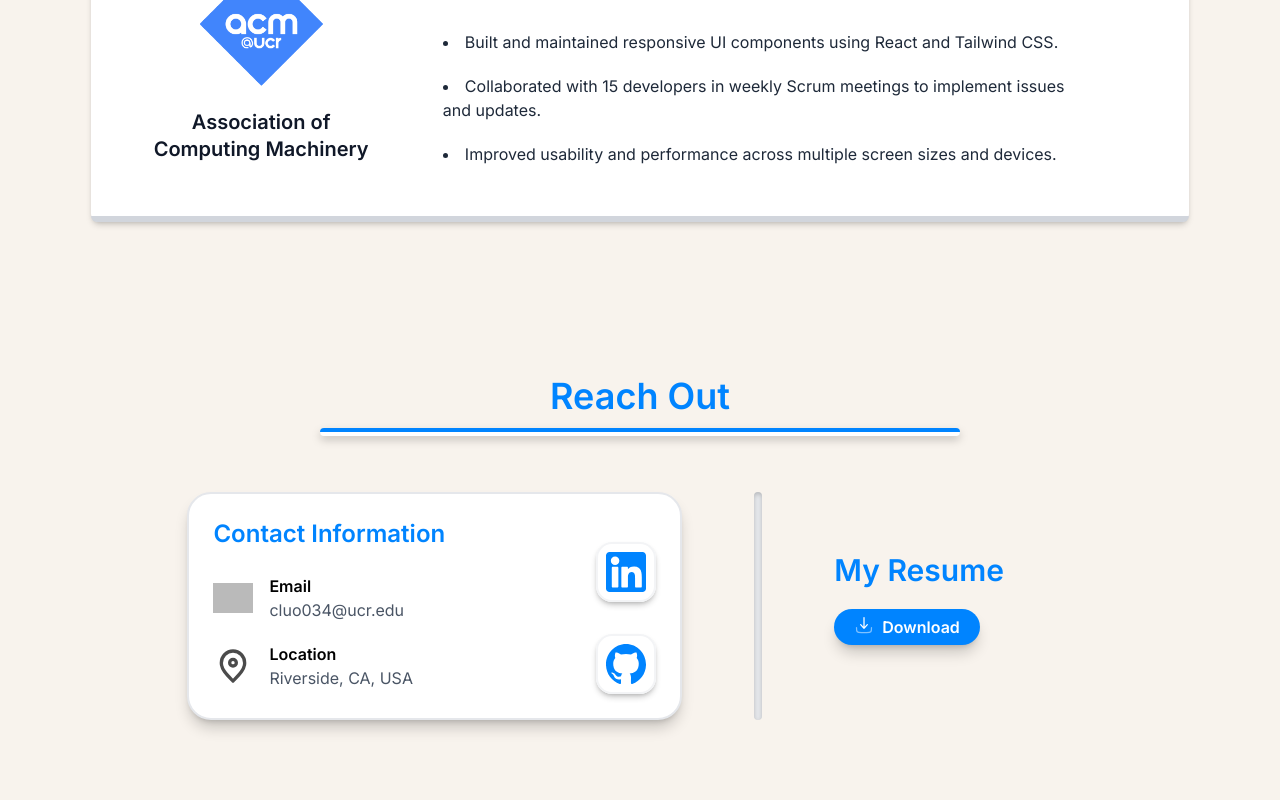
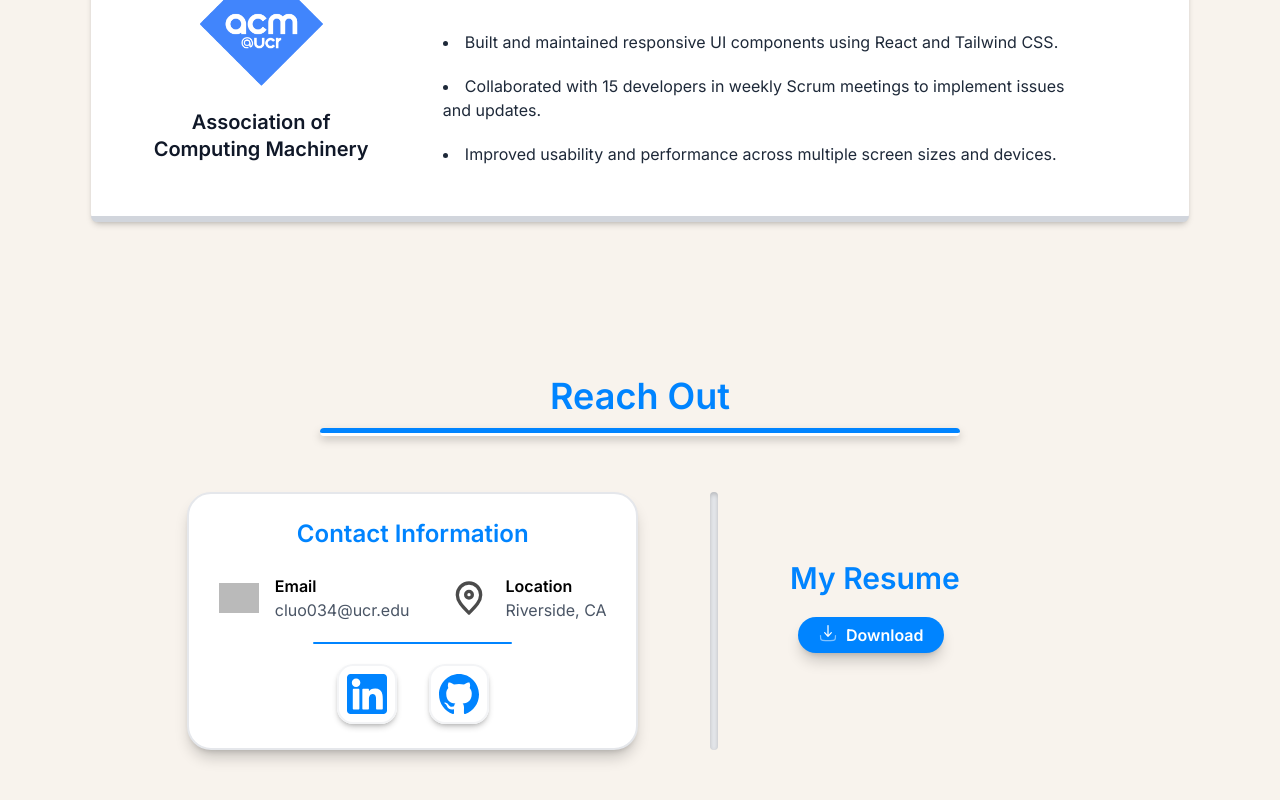
Before and after one commit to charlesluo06/portfolio-website, a React (Vite) app: page / in a window 1280 px wide. Shown: the part 2383-3183 px from the top of the page. Built offline with nearby package versions, Linux system fonts and the light colour scheme; grey boxes are pictures that could not be loaded.

Commit message:
updated the look of contact info component

```diff
--- a/src/components/Contact.tsx
+++ b/src/components/Contact.tsx
@@ -2,7 +2,7 @@ import EmailImg from "../assets/mail.svg";
 import LocationImg from "../assets/location.svg";
 import LinkedInImg from "../assets/linkedin.svg";
 import GithubImg from "../assets/github.svg";
-import DownloadImg from "../assets/download.svg"
+import DownloadImg from "../assets/download.svg";
 import { Link } from "react-router-dom";
 
 function Contact() {
@@ -15,22 +15,22 @@ function Contact() {
         </p>
 
         {/* Horizontal underline */}
-        <div className="drop-shadow-lg/20 bg-[#0084ff] border-b-4 mx-auto border-white w-32 sm:w-56 md:w-1/2 h-2 mt-3 rounded-full" />
+        <div className="drop-shadow-lg/20 bg-[#0084ff] border-b-3 mx-auto border-white w-32 sm:w-56 md:w-1/2 h-2 mt-3 rounded-full" />
       </div>
 
       {/* Bottom row */}
       <div className="mt-14 w-6/7 max-w-6xl mx-auto px-4 sm:px-6 lg:px-8">
         <div className="flex items-stretch gap-8 justify-center pl-16">
           {/* Left: Contact Info */}
-          <div className="flex-1 h-full bg-white border-2 border-gray-200 rounded-3xl shadow-lg/20 p-6 hover:-translate-y-1 transition flex">
+          <div className="flex-[.8] flex-col h-full bg-white border-2 border-gray-200 rounded-3xl shadow-lg/20 p-6 hover:-translate-y-1 transition flex">
             {/* Left: Text Content */}
             <div className="flex flex-col">
-              <p className="text-2xl font-semibold text-[#0084ff] mb-4">
+              <p className="text-2xl text-center font-semibold text-[#0084ff] mb-4">
                 Contact Information
               </p>
 
-              <div className="space-y-5 mt-2">
-                <div className="flex items-center gap-4">
+              <div className="flex gap-10 mt-2 justify-center">
+                <div className="flex items-center justify-center gap-4">
                   <img src={EmailImg} alt="Email" className="w-10 opacity-70" />
                   <div className="flex flex-col">
                     <p className="font-semibold">Email</p>
@@ -38,7 +38,7 @@ function Contact() {
                   </div>
                 </div>
 
-                <div className="flex items-center gap-4">
+                <div className="flex items-center justify-center gap-4">
                   <img
                     src={LocationImg}
                     alt="Location"
@@ -46,14 +46,17 @@ function Contact() {
                   />
                   <div className="flex flex-col">
                     <p className="font-semibold">Location</p>
-                    <p className="text-gray-600">Riverside, CA, USA</p>
+                    <p className="text-gray-600">Riverside, CA</p>
                   </div>
                 </div>
               </div>
             </div>
+            <div className="mt-5 flex justify-center">
+              <div className="h-0.5 w-1/2 bg-[#0084ff] rounded-full shadow-md/20" />
+            </div>
 
             {/* Right: Social Icons */}
-            <div className="ml-auto mt-6 flex flex-col gap-8 items-center justify-center">
+            <div className="mt-5 flex gap-8 items-center justify-center">
               <div className="p-2 border-2 border-gray-100 shadow-md/20 rounded-2xl">
                 <Link
                   target="_blank"
@@ -77,9 +80,7 @@ function Contact() {
           </div>
 
           {/* Right: Resume (ProjectCard-style) */}
-          <div
-            className="flex-[.8] flex mt-10"
-          >
+          <div className="flex-[.8] flex mt-12">
             {/* Content */}
             <div className="px-8">
               <p className="py-4 text-[30px] font-semibold text-[#0084ff]">
@@ -89,9 +90,9 @@ function Contact() {
               <div className="flex items-center gap-4">
                 <button
                   type="button"
-                  className="px-5 cursor-pointer flex py-1.5 rounded-full bg-[#0084ff] text-white font-semibold shadow-lg/20 hover:scale-105 transition"
+                  className="px-5 ml-2 cursor-pointer flex py-1.5 rounded-full bg-[#0084ff] text-white font-semibold shadow-lg/20 hover:scale-105 transition"
                 >
-                  <img src={DownloadImg} className="w-5 mr-2"/>
+                  <img src={DownloadImg} className="w-5 mr-2" />
                   Download
                 </button>
               </div>
--- a/src/components/Experience.tsx
+++ b/src/components/Experience.tsx
@@ -10,7 +10,7 @@ function Experience() {
         </p>
 
       </div>
-      <div className="drop-shadow-lg/20 bg-[#0084ff] border-b-4 mx-auto border-white w-32 sm:w-56 md:w-1/2 h-2 mt-3 rounded-full" />
+      <div className="drop-shadow-lg/20 bg-[#0084ff] border-b-3 mx-auto border-white w-32 sm:w-56 md:w-1/2 h-2 mt-3 rounded-full" />
 
       {/* Experience container */}
       <div
--- a/src/components/Projects.tsx
+++ b/src/components/Projects.tsx
@@ -9,7 +9,7 @@ function Projects() {
         <p className="text-3xl sm:text-4xl font-semibold text-[#0084ff]">
           My Projects
         </p>
-        <div className="drop-shadow-lg/20 bg-[#0084ff] border-b-4 mx-auto border-white w-32 sm:w-56 md:w-1/2 h-2 mt-3 rounded-full" />
+        <div className="drop-shadow-lg/20 bg-[#0084ff] border-b-3 mx-auto border-white w-32 sm:w-56 md:w-1/2 h-2 mt-3 rounded-full" />
       </div>
 
       {/* Grid */}
```
